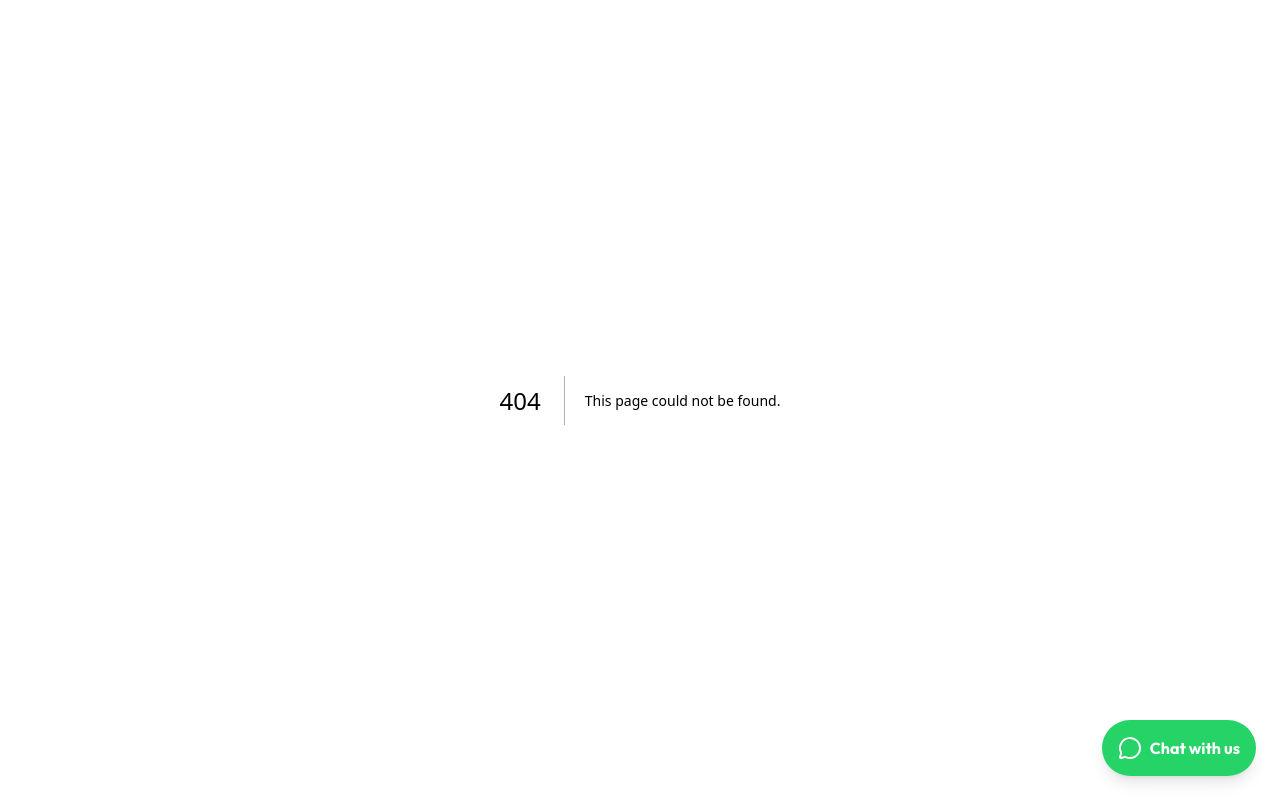
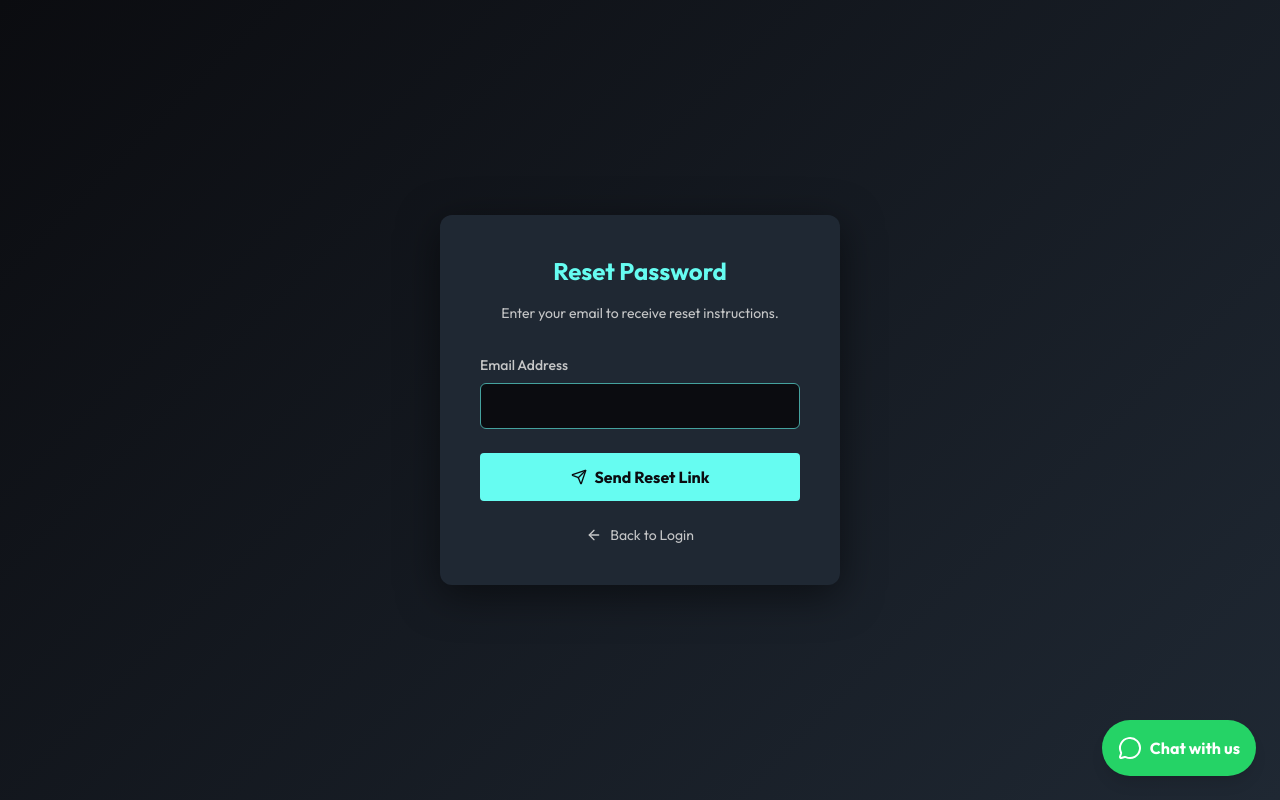
Before and after one commit to manoj-7-max/manoj-security-solutions, a Next.js app: page /forgot-password in a window 1280 px wide. Before the commit this address had no page. Built offline with nearby package versions, Linux system fonts and the light colour scheme.

Commit message:
Add Forgot Password Flow

```diff
--- /dev/null
+++ b/src/app/forgot-password/page.tsx
@@ -0,0 +1,59 @@
+
+"use client";
+
+import { useState } from "react";
+import { ArrowLeft, Send } from "lucide-react";
+import Link from "next/link";
+
+export default function ForgotPassword() {
+    const [email, setEmail] = useState("");
+    const [submitted, setSubmitted] = useState(false);
+
+    function handleSubmit(e: React.FormEvent) {
+        e.preventDefault();
+        // In a real app, send API request here
+        setSubmitted(true);
+    }
+
+    return (
+        <div className="min-h-screen flex items-center justify-center p-4 bg-[linear-gradient(135deg,#0b0c10_0%,#1f2833_100%)]">
+            <div className="w-full max-w-[400px] bg-[#1f2833] p-10 rounded-xl shadow-[0_10px_40px_rgba(0,0,0,0.5)]">
+
+                <h2 className="text-[#66fcf1] text-center text-2xl font-bold mb-4">Reset Password</h2>
+                <p className="text-[#c5c6c7] text-center mb-8 text-sm">Enter your email to receive reset instructions.</p>
+
+                {submitted ? (
+                    <div className="text-center">
+                        <div className="bg-green-500/10 text-green-400 p-4 rounded mb-6 border border-green-500/20">
+                            If an account exists for <b>{email}</b>, you will receive a reset link shortly.
+                        </div>
+                        <Link href="/login" className="btn-primary inline-block px-6 py-2">Back to Login</Link>
+                    </div>
+                ) : (
+                    <form onSubmit={handleSubmit}>
+                        <div className="mb-6">
+                            <label className="block mb-2 text-[#c5c6c7] font-medium text-sm">Email Address</label>
+                            <input
+                                type="email" required
+                                value={email} onChange={e => setEmail(e.target.value)}
+                                className="w-full p-3 bg-[#0b0c10] border border-[#45a29e] rounded-md text-white text-sm focus:outline-none focus:border-[#66fcf1]"
+                            />
+                        </div>
+
+                        <button className="w-full py-3 bg-[#66fcf1] text-[#0b0c10] font-bold rounded hover:bg-[#45a29e] transition-colors flex items-center justify-center gap-2">
+                            <Send className="w-4 h-4" /> Send Reset Link
+                        </button>
+                    </form>
+                )}
+
+                {!submitted && (
+                    <div className="text-center mt-6">
+                        <Link href="/login" className="text-[#c5c6c7] text-sm hover:text-white transition-colors flex items-center justify-center gap-2">
+                            <ArrowLeft className="w-4 h-4" /> Back to Login
+                        </Link>
+                    </div>
+                )}
+            </div>
+        </div>
+    );
+}
--- a/src/app/login/page.tsx
+++ b/src/app/login/page.tsx
@@ -101,6 +101,10 @@ export default function LoginPage() {
                         </div>
                     </div>
 
+                    <div className="mb-5 text-right">
+                        <Link href="/forgot-password" className="text-sm text-[#c5c6c7] hover:text-[#66fcf1] transition-colors">Forgot Password?</Link>
+                    </div>
+
                     <button
                         type="submit"
                         disabled={loading}
```
